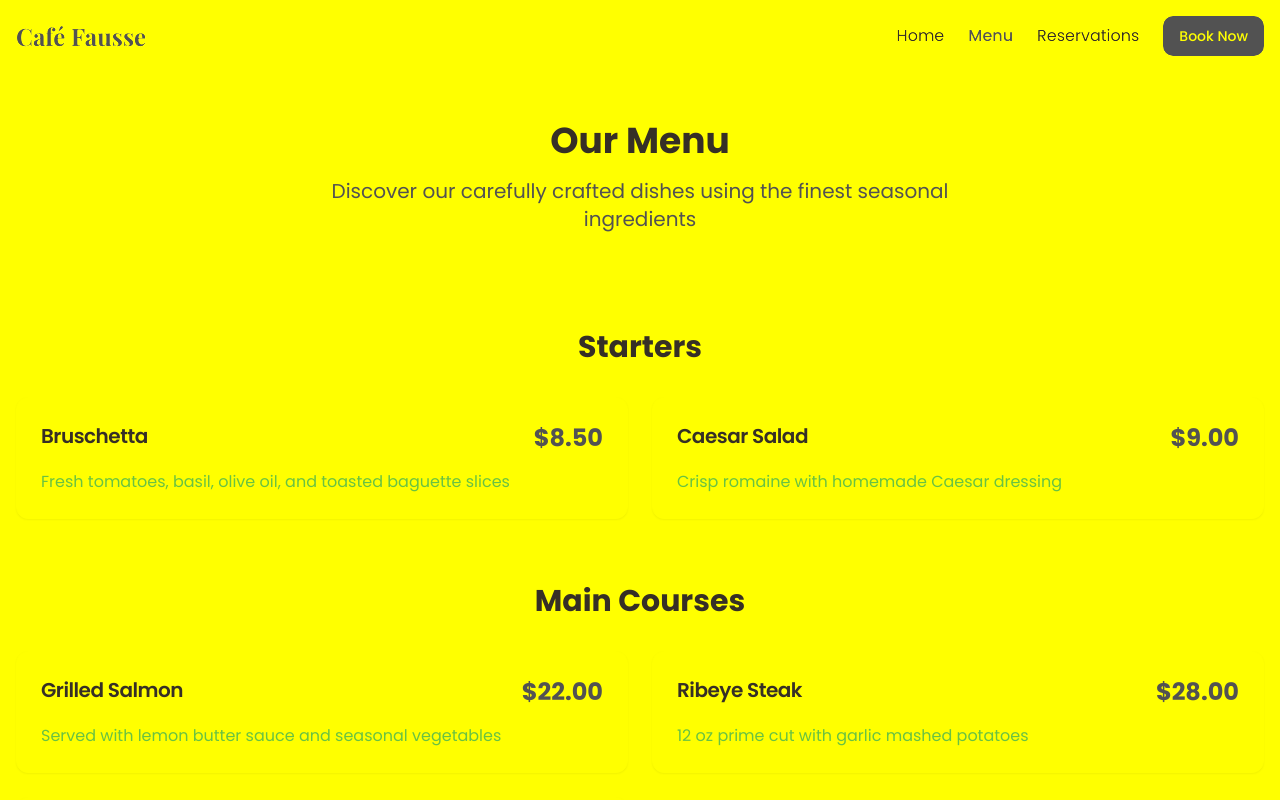
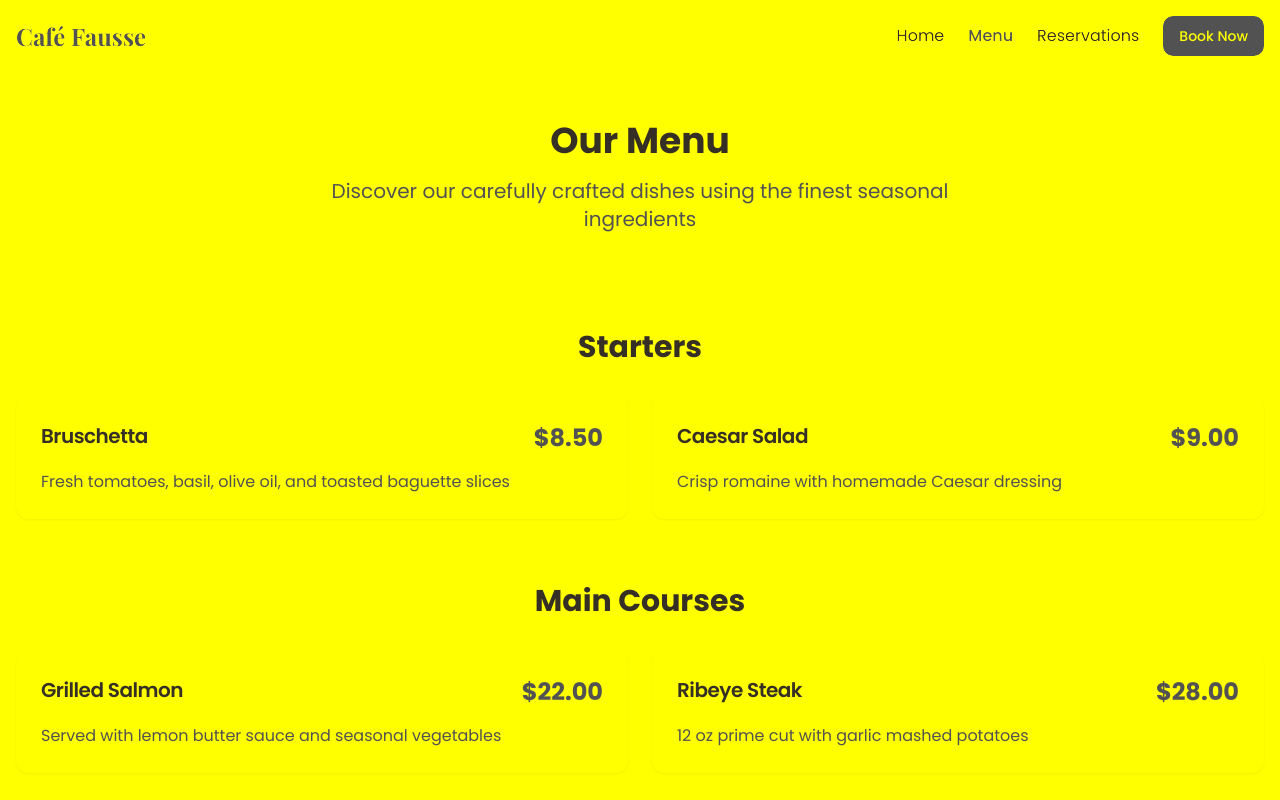
Before and after one commit to gaulomail/fausse-cafe-reservations-app, a React (Vite) app: page /menu in a window 1280 px wide. Shown: the top 800 px of the page. Built offline with nearby package versions, Linux system fonts and the light colour scheme; a web font is replaced by a local one.

Commit message:
Fix: Apply consistent text color
Apply the correct text color to the specified text elements and form placeholders across all pages.

```diff
--- a/src/components/ReservationForm.tsx
+++ b/src/components/ReservationForm.tsx
@@ -205,7 +205,7 @@ const ReservationForm = () => {
                         variant="outline"
                         className={cn(
                           "w-full pl-3 text-left font-normal",
-                          !field.value && "text-muted-foreground"
+                          !field.value && "text-primary"
                         )}
                       >
                         {field.value ? (
--- a/src/pages/Menu.tsx
+++ b/src/pages/Menu.tsx
@@ -133,7 +133,7 @@ const Menu = () => {
                     </div>
                   </CardHeader>
                   <CardContent>
-                    <CardDescription className="text-base">{item.description}</CardDescription>
+                    <CardDescription className="text-base text-primary">{item.description}</CardDescription>
                   </CardContent>
                 </Card>
               ))}
```
